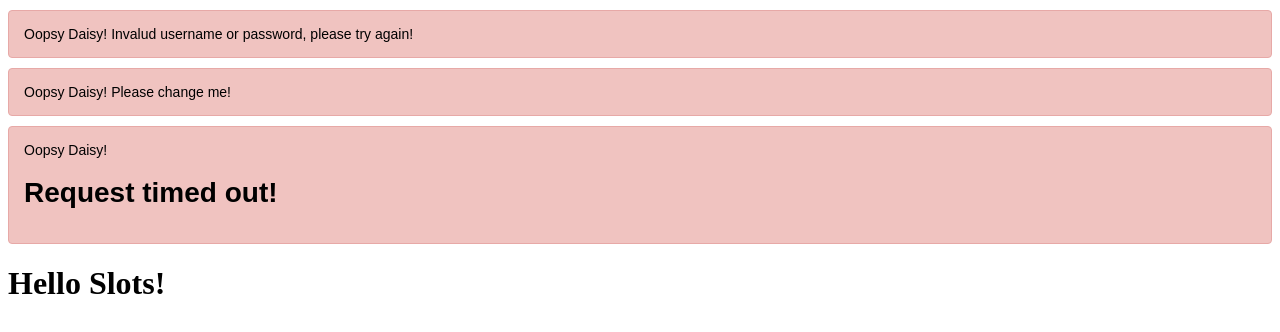
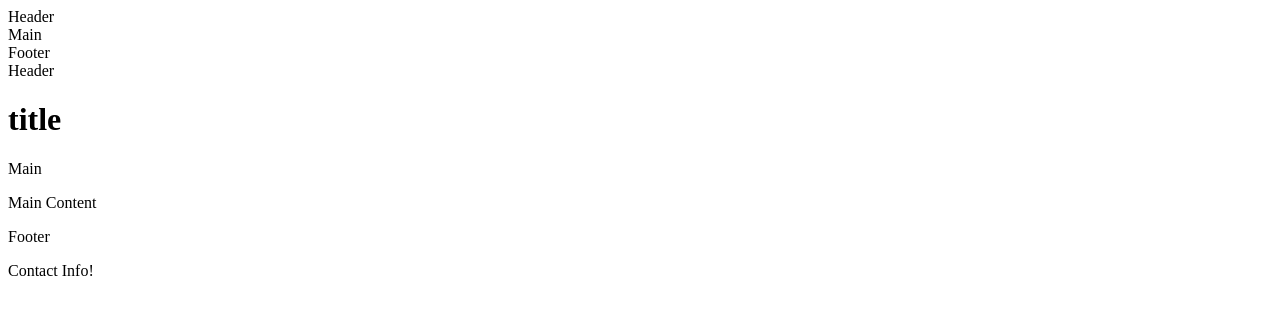
Before and after one commit to adessfaith/learn-vue-3-Segura, a Vue app: page / in a window 1280 px wide. Shown: the top 332 px of the page. Built offline with nearby package versions, Linux system fonts and the light colour scheme.

Commit message:
named slots

```diff
--- a/src/AlertBox.vue
+++ /dev/null
@@ -1,21 +0,0 @@
-<template>
-  <div class="alert">
-    Oopsy Daisy!
-    <slot> Please change me!</slot>
-    <!--kind of like a placeholder for information provided by the parent component, or consumer component-->
-  </div>
-</template>
-
-<script setup></script>
-
-<style scoped>
-.alert {
-  background-color: #f0c3c0;
-  padding: 15px;
-  margin: 10px 0;
-  border: 1px solid #e7a9a7;
-  border-radius: 4px;
-  font-family: Arial, sans-serif;
-  font-size: 14px;
-}
-</style>
--- a/src/App.vue
+++ b/src/App.vue
@@ -1,17 +1,18 @@
 <template>
- <AlertBox>Invalud username or password, please try again!</AlertBox> <!--Template content is the text in between Alert box components-->
- <AlertBox></AlertBox>
- <AlertBox>
-  <h1>Request timed out!</h1>
- </AlertBox>
- <h1>Hello Slots!</h1>
+  <BaseLayout>Header, Main, Footer</BaseLayout>
+  <BaseLayout>
+    <template #header> <h1>title</h1></template>
+    <template #main>
+      <p>Main Content</p>
+    </template>
+    <template #footer>
+      <p>Contact Info!</p>
+    </template>
+  </BaseLayout>
 </template>
 
 <script setup>
-import AlertBox from './AlertBox.vue';
-
+import BaseLayout from "./BaseLayout.vue";
 </script>
 
-<style scoped>
-
-</style>
+<style scoped></style>
--- /dev/null
+++ b/src/BaseLayout.vue
@@ -0,0 +1,14 @@
+<template>
+  <div>
+    <header>
+      Header
+      <slot name="header"></slot>
+    </header>
+    <main>Main <slot name="main"></slot></main> <!--gives a default name if no name is provided-->
+    <footer>Footer<slot name="footer"></slot></footer>
+  </div>
+</template>
+
+<script setup></script>
+
+<style scoped></style>
```
